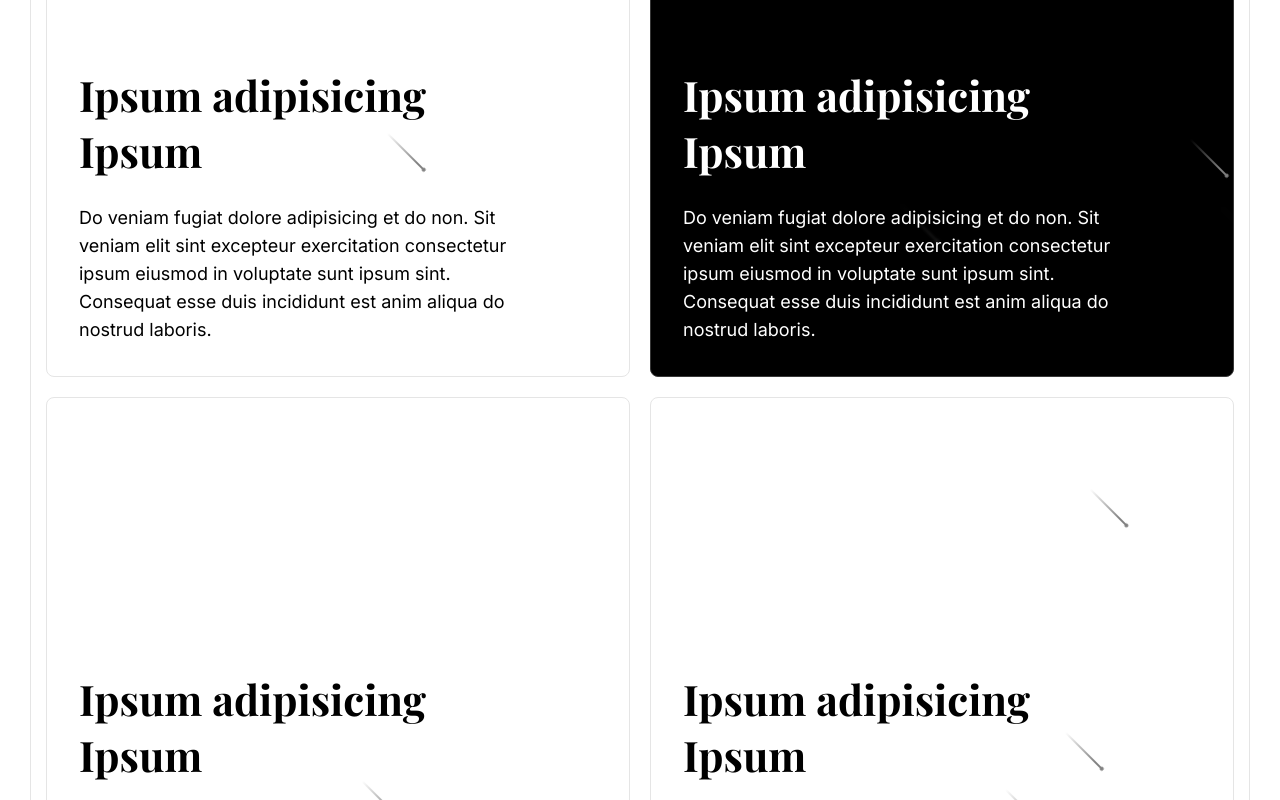
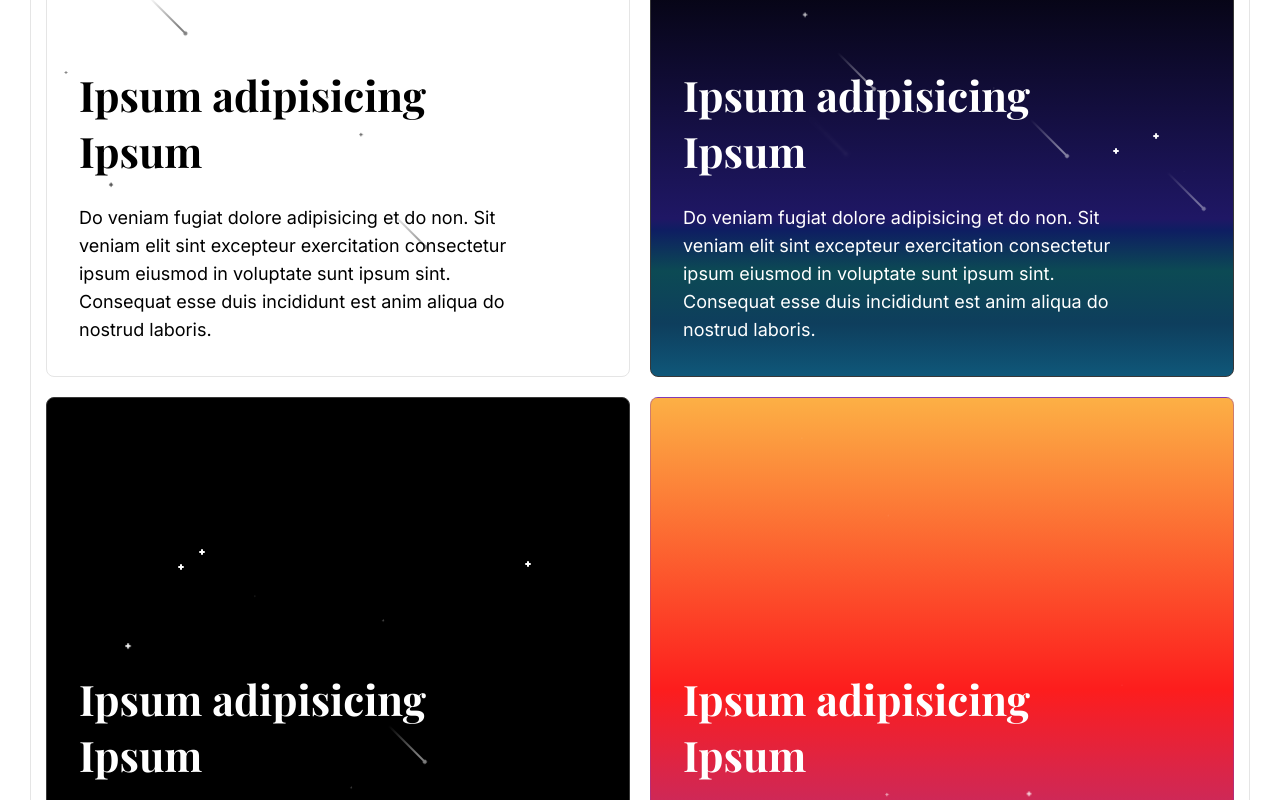
Before and after one commit to builtbymax/playground, a Next.js app: page /elements/teaser in a window 1280 px wide. Shown: the part 2940-3740 px from the top of the page. Built offline with nearby package versions, Linux system fonts and the light colour scheme.

Commit message:
[TASK] Added star animations for space themed teaser
* Added falling & sprinkling star CSS Animations
* Added js maps for generating random stars for each type

```diff
--- a/src/app/elements/teaser/(components)/TeaserSpaceAnimation.js
+++ b/src/app/elements/teaser/(components)/TeaserSpaceAnimation.js
@@ -4,18 +4,32 @@ import styles from './TeaserSpaceAnimation.module.scss';
 
 export default function TeaserSpaceAnimation() {
 
-  const meteorCount = 6;
-  const meteorArray = Array.from(Array(meteorCount).keys());
+  const fallingStarArray = Array.from(Array(6).keys());
+  const sprinklingStarArray = Array.from(Array(8).keys());
 
-  const Meteor = () => {
+  const FallingStar = () => {
     return (
       <span
-        className={styles.meteor}
+        className={styles['falling-star']}
         style={{
-          top: '-100px',
-          left: Math.floor(Math.random() * (400 - -400) + -400) + "px",
-          animationDelay: Math.random() * (0.8 - 0.2) + 0.2 + "s",
-          animationDuration: Math.floor(Math.random() * (10 - 2) + 2) + "s",
+          top: Math.floor(Math.random() * (-50 - -200) + -200) + 'px',
+          left: Math.floor(Math.random() * (600 - -600) + -600) + 'px',
+          animationDelay: Math.random() * (0.7 - 0.2) + 0.2 + 's',
+          animationDuration: Math.floor(Math.random() * (10 - 2) + 2) + 's',
+        }}
+      />
+    );
+  };
+
+  const SprinklingStar = () => {
+    return (
+      <span
+        className={styles['sprinkling-star']}
+        style={{
+          top: Math.floor(Math.random() * (200 - -200)) + 'px',
+          left: Math.floor(Math.random() * (300 - -300)) + 'px',
+          animationDelay: Math.random() * (3 - 1) + 1 + 's',
+          animationDuration: Math.floor(Math.random() * (10 - 2) + 2) + 's',
         }}
       />
     );
@@ -24,7 +38,8 @@ export default function TeaserSpaceAnimation() {
   const TeaserElement = ({ color }) => {
     return (
       <div data-space-teaser className={`${styles['teaser-element']} ${styles[`color-${color}`]}`}>
-        {meteorArray.map((meteor) => <Meteor key={meteor} />)}
+        {fallingStarArray.map((star) => <FallingStar key={star} />)}
+        {sprinklingStarArray.map((star) => <SprinklingStar key={star} />)}
         <h3>Ipsum adipisicing Ipsum</h3>
         <p>
           Do veniam fugiat dolore adipisicing et do non.
--- a/src/app/elements/teaser/(components)/TeaserSpaceAnimation.module.scss
+++ b/src/app/elements/teaser/(components)/TeaserSpaceAnimation.module.scss
@@ -5,13 +5,13 @@
 $teaser__background-color: var(--teaser__background-color, #fff);
 $teaser__border-color: var(--teaser__border-color, #e5e5e5);
 $teaser__text-color: var(--teaser__text-color, #000);
-$teaser__meteor__stroke-color: var(--teaser__meteor__stroke-color, linear-gradient(90deg, rgba(255,255,255,0) 0%, rgba(0,0,0,1) 80%));
+$teaser__falling-star__stroke-color: var(--teaser__falling-star__stroke-color, linear-gradient(90deg, rgba(255,255,255,0) 0%, rgba(0,0,0,1) 80%));
 
 .teaser-element{
   width: 100%;
   padding: 32px;
   border-radius: 8px;
-  background-color: $teaser__background-color;
+  background: $teaser__background-color;
   border: 1px solid $teaser__border-color;
   aspect-ratio: 1 / 1;
   flex: 1;
@@ -22,10 +22,24 @@ $teaser__meteor__stroke-color: var(--teaser__meteor__stroke-color, linear-gradie
   overflow: hidden;
 
   &.color-1{
+    --teaser__background-color: linear-gradient(0deg, rgba(15,87,121,1) 0%, rgba(14,62,93,1) 9%, rgba(12,74,84,1) 18%, rgba(14,30,98,1) 25%, rgba(31,23,101,1) 27%, rgba(0,0,0,1) 76%);
+    --teaser__border-color: #383838;
+    --teaser__text-color: #fff;
+    --teaser__falling-star__stroke-color: linear-gradient(90deg, rgba(0,0,0,0) 0%, rgba(255,255,255,1) 80%);
+  }
+
+  &.color-2{
     --teaser__background-color: #000;
     --teaser__border-color: #383838;
     --teaser__text-color: #fff;
-    --teaser__meteor__stroke-color: linear-gradient(90deg, rgba(0,0,0,0) 0%, rgba(255,255,255,1) 80%);
+    --teaser__falling-star__stroke-color: linear-gradient(90deg, rgba(0,0,0,0) 0%, rgba(255,255,255,1) 80%);
+  }
+
+  &.color-3{
+    --teaser__background-color: linear-gradient(0deg, rgba(131,58,180,1) 0%, rgba(253,29,29,1) 50%, rgba(252,176,69,1) 100%);;
+    --teaser__border-color: rgba(131,58,180,.4);
+    --teaser__text-color: #fff;
+    --teaser__falling-star__stroke-color: linear-gradient(90deg, rgba(0,0,0,0) 0%, rgba(255,255,255,1) 80%);
   }
 
   h2, h3, h4, h5, h6, p{
@@ -45,7 +59,7 @@ $teaser__meteor__stroke-color: var(--teaser__meteor__stroke-color, linear-gradie
     line-height: 28px;
   }
 
-  span.meteor{
+  span.falling-star{
     position: absolute;
     top: -40px;
     left: -40px;
@@ -56,7 +70,7 @@ $teaser__meteor__stroke-color: var(--teaser__meteor__stroke-color, linear-gradie
     justify-content: center;
     flex-direction: row;
     transform: rotate(45deg);
-    animation: meteor 4s ease-in-out infinite;
+    animation: falling-star 4s ease-in-out infinite;
     will-change: transform;
     opacity: .5;
 
@@ -65,7 +79,7 @@ $teaser__meteor__stroke-color: var(--teaser__meteor__stroke-color, linear-gradie
       display: block;
       width: 52px;
       height: 2px;
-      background: $teaser__meteor__stroke-color;
+      background: $teaser__falling-star__stroke-color;
       position: relative;
       right: -3px;
       bottom: 0px;
@@ -81,9 +95,39 @@ $teaser__meteor__stroke-color: var(--teaser__meteor__stroke-color, linear-gradie
     }
   }
 
+  span.sprinkling-star{
+    position: absolute;
+    top: 50px;
+    left: 50px;
+    pointer-events: none;
+    z-index: 1;
+    display: flex;
+    align-items: center;
+    justify-content: center;
+    flex-direction: column;
+    animation: sprinkling-star 4s ease-in-out infinite;
+    will-change: transform;
+    opacity: 1;
+
+    &::before, &::after{
+      content: '';
+      display: block;
+      width: 6px;
+      height: 2px;
+      border-radius: 12px;
+      background-color: $teaser__text-color;
+    }
+
+    &::before{
+      transform: rotate(90deg);
+      position: relative;
+      top: 2px;
+    }
+  }
+
 }
 
-@keyframes meteor {
+@keyframes falling-star {
   0%{
     transform: rotate(45deg) translate(0px);
   }
@@ -99,3 +143,26 @@ $teaser__meteor__stroke-color: var(--teaser__meteor__stroke-color, linear-gradie
     transform: rotate(45deg) translate(750px);
   }
 }
+
+@keyframes sprinkling-star {
+  0%{
+    transform: scale(1);
+  }
+  20%{
+    filter: blur(0px);
+  }
+  30% {
+    transform: scale(1);
+    opacity: 1;
+  }
+  50%{
+    filter: blur(1px);
+    opacity: 0;
+    transform: scale(0);
+  }
+  100%{
+    filter: blur(0);
+    opacity: 1;
+    transform: scale(1);
+  }
+}
```
